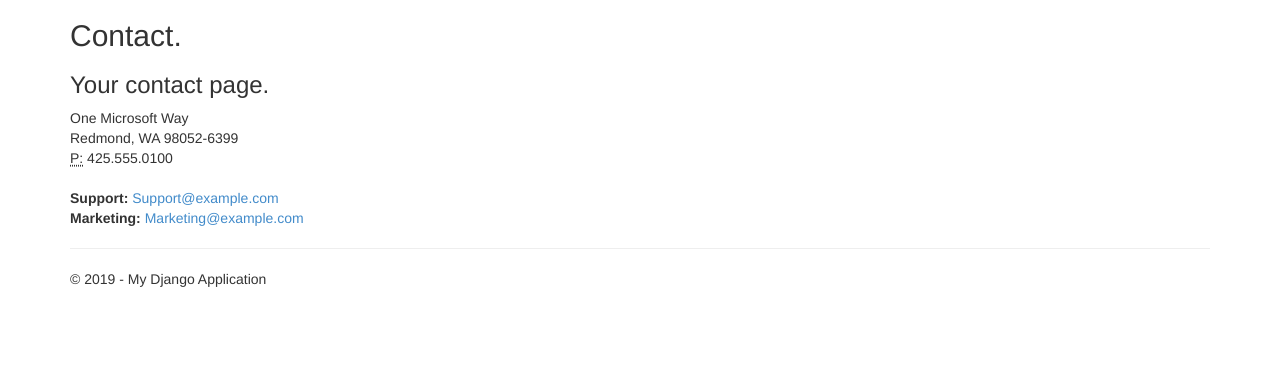
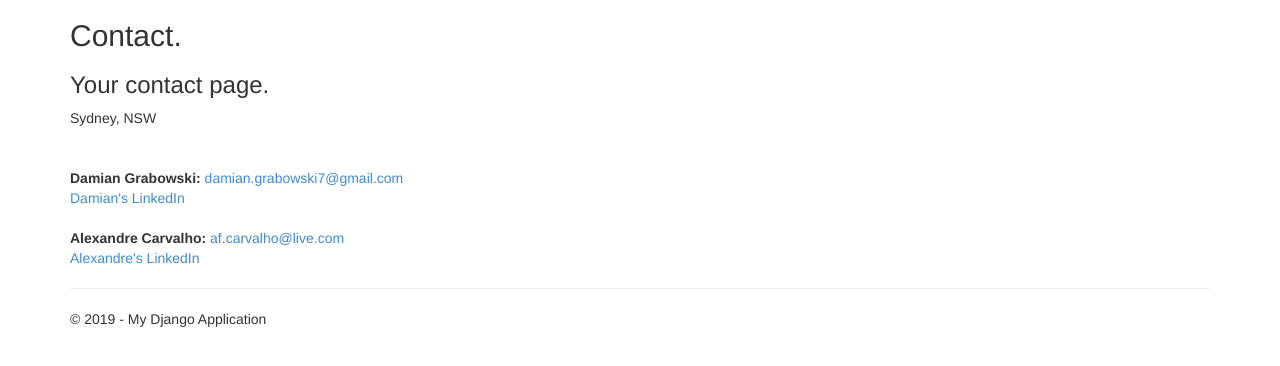
Before and after one commit to acdg-solutions/Ripper, a Django app: page /contact/ in a window 1280 px wide. Shown: the part 51-417 px from the top of the page. Run offline with Django 3.2, Linux system fonts and the light colour scheme; some libraries are stand-ins or nearby versions.

Commit message:
contact details updated

```diff
--- a/Ripper/app/templates/app/contact.html
+++ b/Ripper/app/templates/app/contact.html
@@ -5,16 +5,23 @@
 <h2>{{ title }}.</h2>
 <h3>{{ message }}</h3>
 
-<address>
-    One Microsoft Way<br />
-    Redmond, WA 98052-6399<br />
-    <abbr title="Phone">P:</abbr>
-    425.555.0100
-</address>
+<div>
+    <address>
+    Sydney, NSW<br />
+    <br />
+    </address>
 
-<address>
-    <strong>Support:</strong>   <a href="mailto:Support@example.com">Support@example.com</a><br />
-    <strong>Marketing:</strong> <a href="mailto:Marketing@example.com">Marketing@example.com</a>
-</address>
+    <address>
+    <strong>Damian Grabowski:</strong>   <a href="mailto:damian.grabowski7@gmail.com">damian.grabowski7@gmail.com</a>
+        <br />
+    <a href="https://www.linkedin.com/in/damian-grabowski-630297b7">Damian's LinkedIn</a>
+        <br/>
+        <br />
+    <strong>Alexandre Carvalho:</strong> <a href="mailto:af.carvalho@live.com">af.carvalho@live.com</a>
+        <br />
+    <a href="https://www.linkedin.com/in/alex4impact">Alexandre's LinkedIn</a>
+    </address>
+
+</div>
 
 {% endblock %}
```
Also changed, not shown: Ripper/db.sqlite3, 2 other files.
